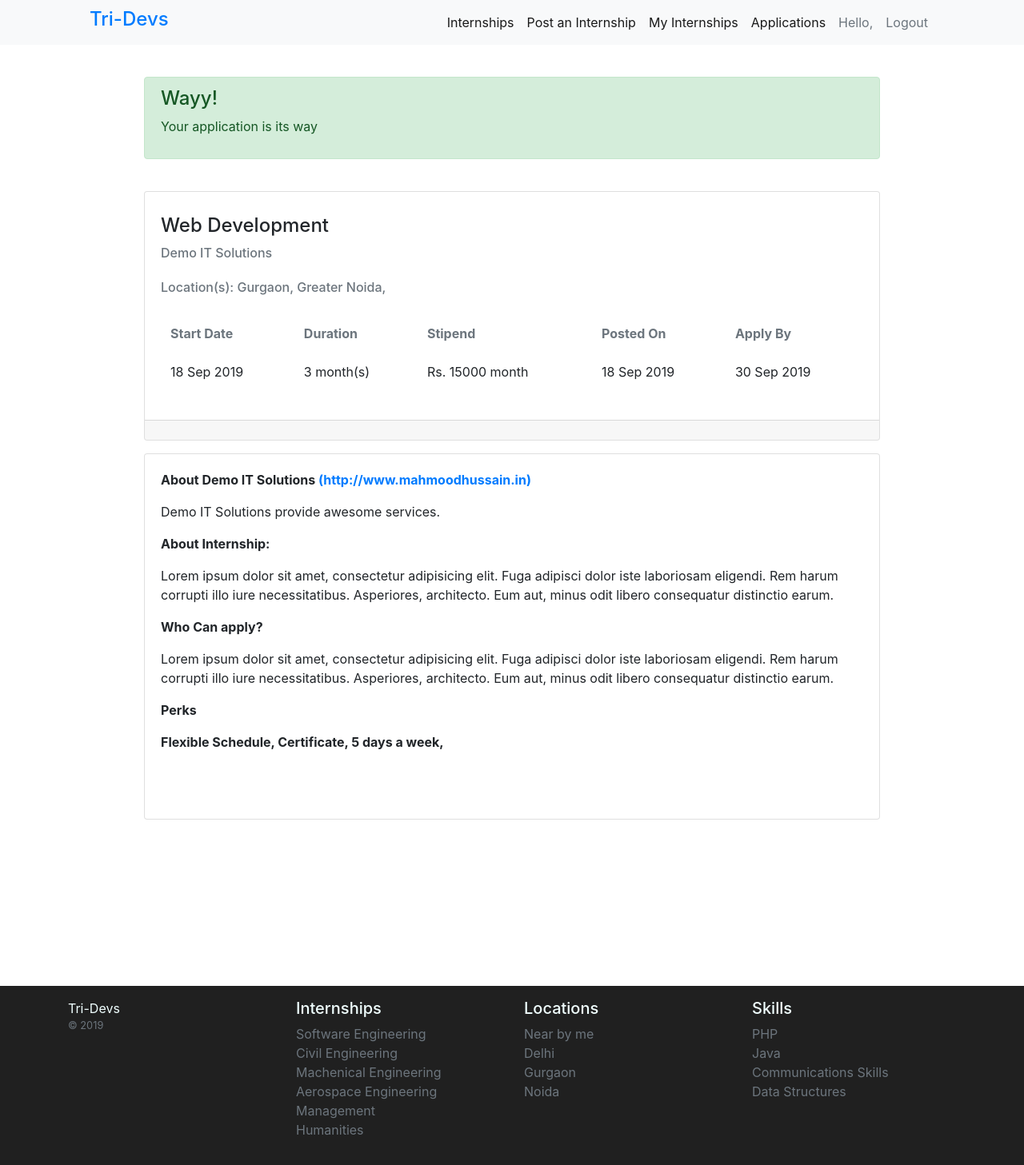
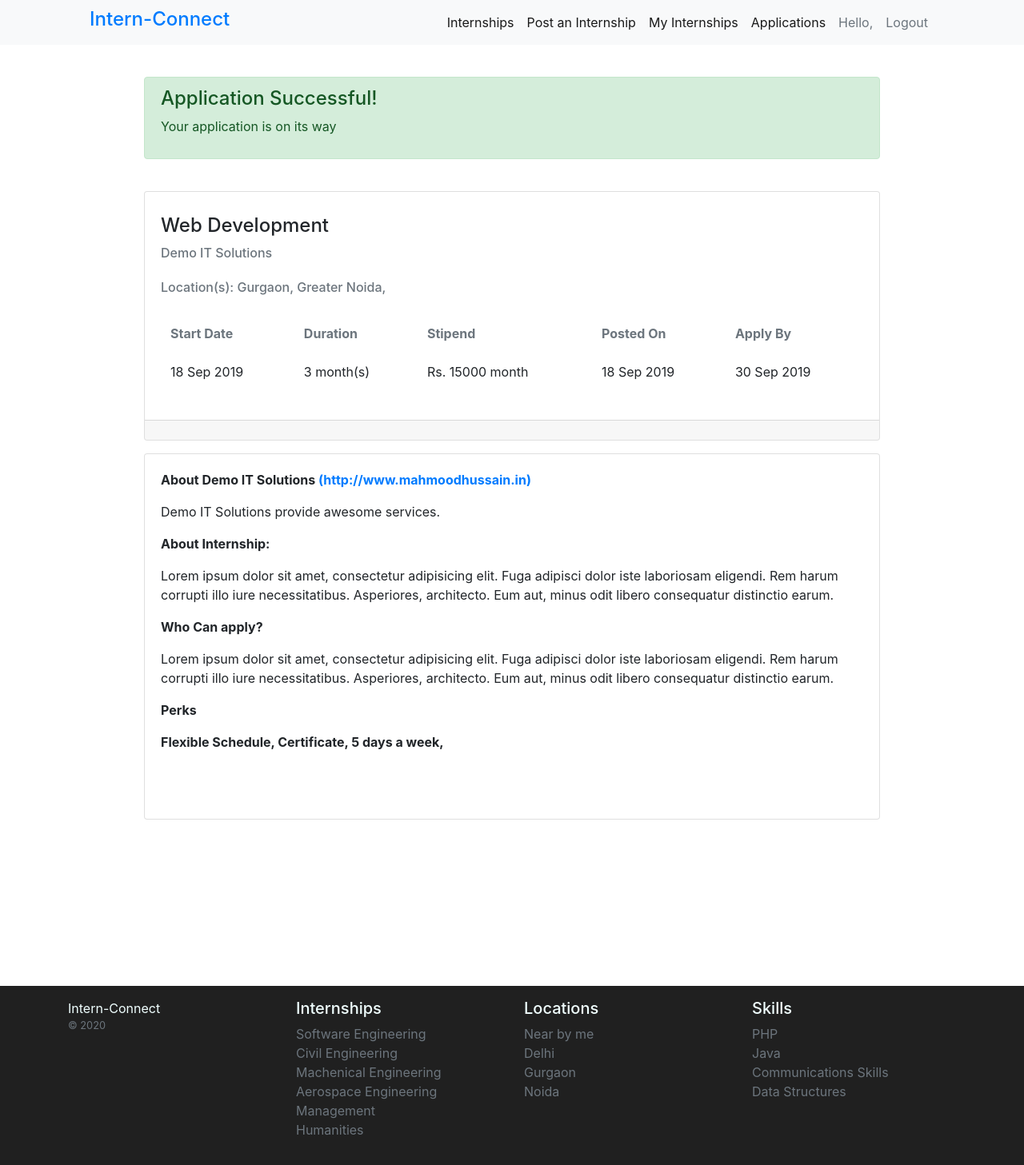
Before and after one commit to parthpanchal123/internship-portal, a PHP site: page /internship-details.php?id=1 in a window 1280 px wide. Shown: the whole page at 80% size. Run offline with PHP 8.4, Linux system fonts and the light colour scheme; the visitor is signed in with stand-in values (Sample User, id 1); data comes from the database, SQL or seed files in the repository; data that the repository does not hold is empty; some libraries are stand-ins or nearby versions.

Commit message:
Minor tweaks

```diff
--- a/config/db.php
+++ b/config/db.php
@@ -3,8 +3,7 @@
     public $con;
     public function __construct(){
         try {
-            // Development
-            $this -> con = mysqli_connect("localhost", "root", "", internship);
+            $this -> con = mysqli_connect("localhost", "root", "", "internship");
         }catch(Exception $e){
             die($e->getMessage());
         }
--- a/index.php
+++ b/index.php
@@ -22,7 +22,7 @@ include('./partials/session-manager.php');
     <!-- custom stylesheet -->
     <link rel="stylesheet" href="./assets/css/style.css">
 
-    <title>Tri-Devs | Equip yourself</title>
+    <title>Intern-Connect | Equip yourself</title>
 </head>
 
 <body>
@@ -40,7 +40,7 @@ include('./partials/session-manager.php');
             echo '
             <div class="row py-3">
             <div class="col-md-10 m-auto">
-                <div class="card">
+                <div class="card shadow p-3 mb-5 bg-white rounded">
                     <div class="card-body">
                         <h3>No Internships Posted Yet.</h3>
                         <hr>
@@ -78,7 +78,7 @@ include('./partials/session-manager.php');
         ?>
         <div class="row py-3">
             <div class="col-md-10 m-auto">
-            <div class="card">
+            <div class="card shadow p-3 mb-5 bg-white rounded">
                     <div class="card-body">
                         <h4 class="py-2"><a href="internship-details.php?id=<?= $internship_id ?>"><?= $title ?></a></h4>
                         <h6 class="card-subtitle mb-2 text-muted"><?= $company_name ?></h6>
--- a/internship-details.php
+++ b/internship-details.php
@@ -63,7 +63,7 @@ if (isset($_GET['id'])) {
     <!-- custom stylesheet -->
     <link rel="stylesheet" href="./assets/css/style.css">
 
-    <title>Tri-Devs | <?= $title ?> Internship > <?= $company_name ?> </title>
+    <title>Intern-Connect | <?= $title ?> Internship > <?= $company_name ?> </title>
 </head>
 
 <body>
@@ -77,8 +77,8 @@ if (isset($_GET['id'])) {
                     echo '<div class="row">
                         <div class="col-md-12 my-4">
                             <div class="alert alert-success" role="alert">
-                                <h4 class="alert-heading">Wayy!</h4>
-                                <p>Your application is its way</p>
+                                <h4 class="alert-heading">Application Successful!</h4>
+                                <p>Your application is on its way</p>
                             </div>
                         </div>
                     </div>';
--- a/my-internships.php
+++ b/my-internships.php
@@ -22,7 +22,7 @@ include('./partials/employer-auth-control.php');
     <!-- custom stylesheet -->
     <link rel="stylesheet" href="./assets/css/style.css">
 
-    <title>Karaamozi | My Internships</title>
+    <title>Intern-Connext | My Internships</title>
 </head>
 
 <body>
--- a/partials/footer.php
+++ b/partials/footer.php
@@ -2,8 +2,8 @@
     <div class="container">
         <div class="row">
             <div class="col-12 col-md">
-                <span>Tri-Devs</span>
-                <small class="d-block mb-3 text-muted">&copy; 2019</small>
+                <span>Intern-Connect</span>
+                <small class="d-block mb-3 text-muted">&copy; 2020</small>
             </div>
             <div class="col-6 col-md">
                 <h5>Internships</h5>
--- a/partials/nav.php
+++ b/partials/nav.php
@@ -1,7 +1,7 @@
 <nav class="navbar navbar-expand-lg navbar-light bg-light">
   <a href="index.php" class="pl-md-6rem brand-logo">
-    <h4>Tri-Devs</h4>
-    <!-- <img src="./assets/images/logo.svg" alt="Tri-Devs" style="height: 40px;"> -->
+    <h4>Intern-Connect</h4>
+    <!-- <img src="./assets/images/logo.svg" alt="Intern-Connect" style="height: 40px;"> -->
   </a>
   <button class="navbar-toggler" type="button" data-toggle="collapse" data-target="#navbarNavDropdown" aria-controls="navbarNavDropdown" aria-expanded="false" aria-label="Toggle navigation">
     <span class="navbar-toggler-icon"></span>
--- a/post-internship.php
+++ b/post-internship.php
@@ -25,7 +25,7 @@ include('./partials/employer-auth-control.php');
     <!-- custom stylesheet -->
     <link rel="stylesheet" href="./assets/css/style.css">
 
-    <title>Karaamozi | Internships that matter</title>
+    <title>Intern-Connext | Internships that matter</title>
 </head>
 
 <body>
@@ -37,7 +37,7 @@ include('./partials/employer-auth-control.php');
             <div class="col-md-12 my-4">
                 <div class="alert alert-success" role="alert">
                     <h4 class="alert-heading">Registration Succesful!</h4>
-                    <p>Aww yeah, you successfully registered with us.</p>
+                    <p>You successfully registered with us.</p>
                     <hr>
                     <p class="mb-0">You can now move to login and post internships for free! <a href="employer-auth.php"> Login</a></p>
                 </div>
--- a/view-application.php
+++ b/view-application.php
@@ -41,7 +41,7 @@ if (isset($_GET['id']) && isset($_GET['s_id'])) {
     <!-- custom stylesheet -->
     <link rel="stylesheet" href="./assets/css/style.css">
 
-    <title>Karaamozi | View Application</title>
+    <title>Intern-Connect | View Application</title>
 </head>
 
 <body>
```
Also changed, not shown: employer-auth.php (+8 -4 lines), employer-registration.php (+4 -4 lines), my-applications.php (+5 -5 lines), student-auth.php (+8 -4 lines), student-register.php (+4 -4 lines).
